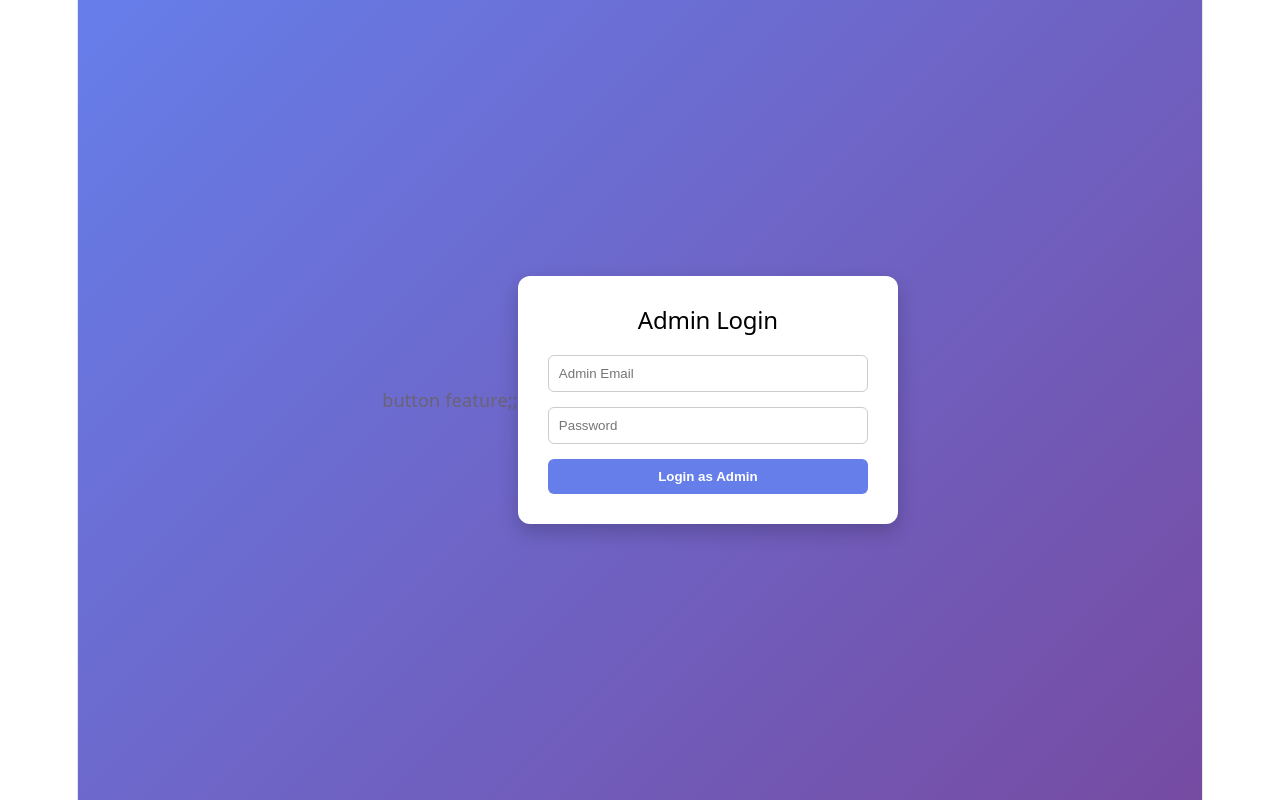
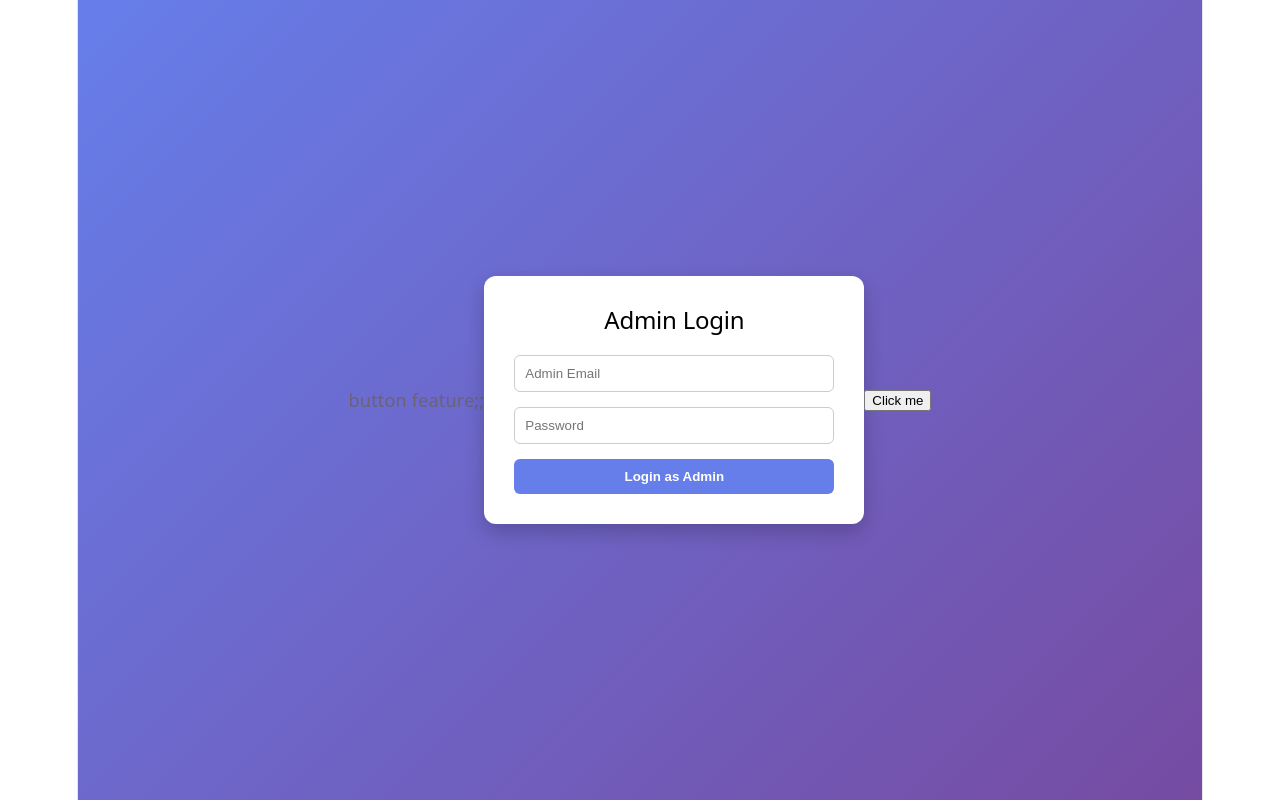
Before and after one commit to Gurpreet-bit-maker/GroupProject, a React (Vite) app: page / in a window 1280 px wide. Shown: the top 800 px of the page. Built offline with nearby package versions, Linux system fonts and the light colour scheme.

Commit message:
button added

```diff
--- a/src/components/AdminLogin.jsx
+++ b/src/components/AdminLogin.jsx
@@ -90,6 +90,7 @@ export default function AdminLogin() {
           Login as Admin
         </button>
       </form>
+      <button>Click me</button>
     </div>
   );
 }
```
